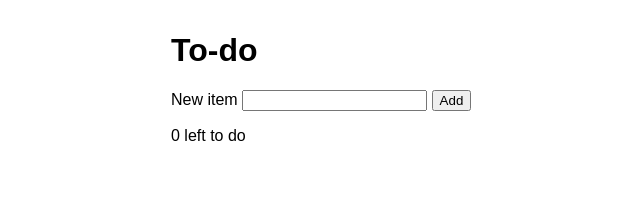
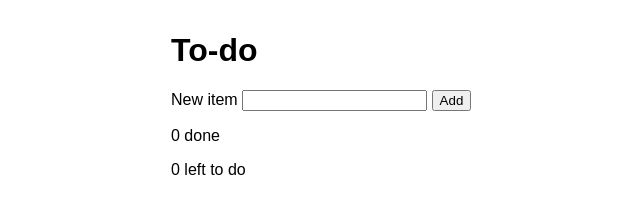
Before and after one commit to iammaheshj/relay-sample-app, a React (Vite) app: page / in a window 1280 px wide. Shown: the top 217 px of the page, without its empty margins (229-869 px from the left). Built offline with nearby package versions, Linux system fonts and the light colour scheme.

Commit message:
Add done count to todos logic and display it
Relay-Run: 49e455c8a90d3d8f95db8e5b2f47e5a89bd02c0fb2e0cd232514413e44cdcf53:0

```diff
--- a/src/App.tsx
+++ b/src/App.tsx
@@ -1,5 +1,5 @@
 import { type FormEvent, useState } from "react";
-import { addTodo, remaining, removeTodo, type Todo, toggleTodo } from "./todos";
+import { addTodo, doneCount, remaining, removeTodo, type Todo, toggleTodo } from "./todos";
 
 export function App() {
   const [todos, setTodos] = useState<Todo[]>([]);
@@ -40,6 +40,7 @@ export function App() {
           </li>
         ))}
       </ul>
+      <p role="status">{doneCount(todos)} done</p>
       <p role="status">{remaining(todos)} left to do</p>
     </main>
   );
--- a/src/todos.ts
+++ b/src/todos.ts
@@ -24,3 +24,7 @@ export function removeTodo(todos: Todo[], id: number): Todo[] {
 export function remaining(todos: Todo[]): number {
   return todos.filter((t) => !t.done).length;
 }
+
+export function doneCount(todos: Todo[]): number {
+  return todos.filter((t) => t.done).length;
+}
```
Also changed, not shown: 1 other file (tests, documents, lock files or other folders).
